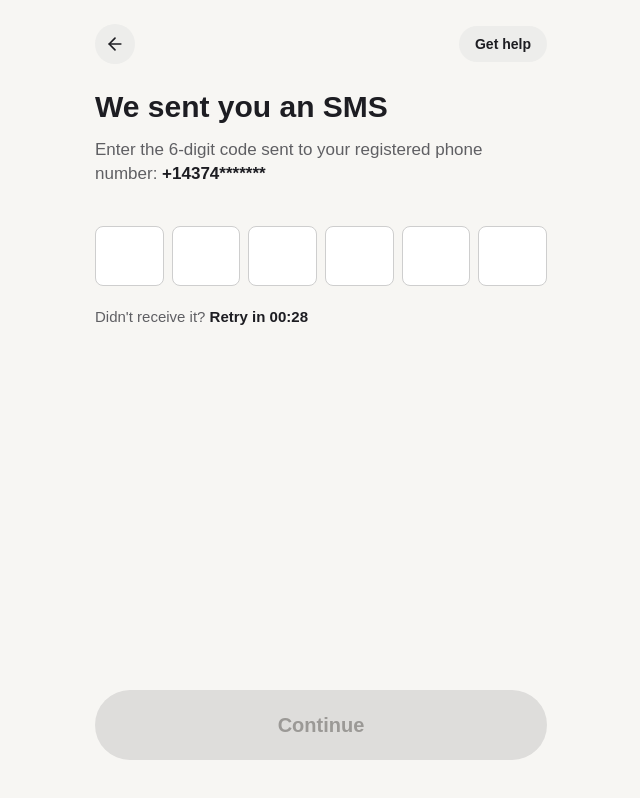
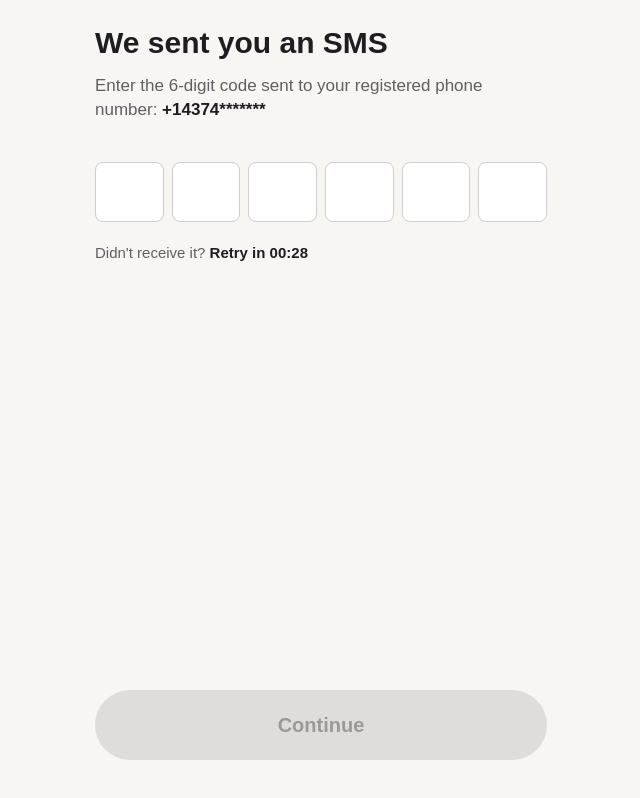
Before and after one commit to elvisdogoyaro/lemfiApp, a React (Vite) app: page /otp in a window 1280 px wide. Shown: the whole page, without its empty margins (319-959 px from the left). Built offline with nearby package versions, Linux system fonts and the light colour scheme; no server answers.

Commit message:
Update Otp.jsx

```diff
--- a/src/pages/Otp.jsx
+++ b/src/pages/Otp.jsx
@@ -100,7 +100,7 @@ const Otp = () => {
     <main className="min-h-screen bg-[#f7f6f3] text-[#1d1d22]">
       <div className="mx-auto flex min-h-screen w-full max-w-[500px] flex-col px-6 pb-10 pt-6">
         {/* Header */}
-        <div className="mb-6 flex items-center justify-between">
+        {/* <div className="mb-6 flex items-center justify-between">
           <button
             type="button"
             onClick={() => navigate(-1)}
@@ -115,7 +115,7 @@ const Otp = () => {
           >
             Get help
           </button>
-        </div>
+        </div> */}
 
         <form className="flex flex-1 flex-col" onSubmit={submitForm}>
           <h1 className="mb-3 text-[30px] font-bold leading-tight">
```
